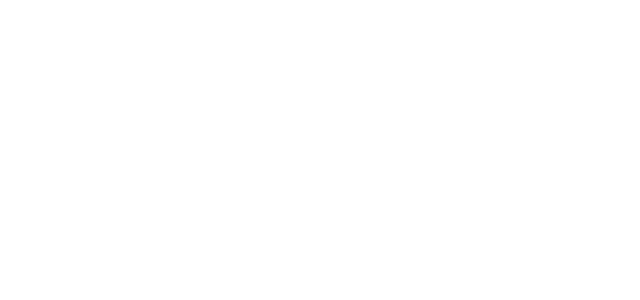
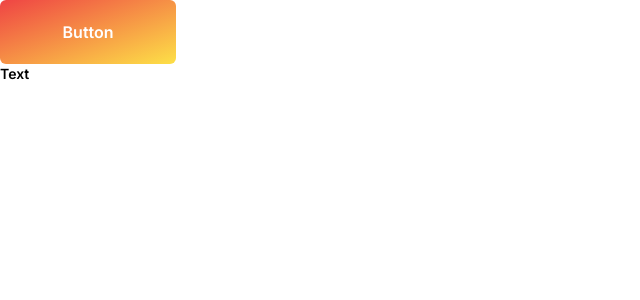
Before and after one commit to asianParadissseee/ig-group, a React (Vite) app: page / in a window 1280 px wide. Shown: the top 300 px of the page, without its empty margins (0-640 px from the left). Built offline with nearby package versions, Linux system fonts and the light colour scheme; the HTML template or start-up script is replaced by a standard one.

Commit message:
customize button && text, add font family

```diff
--- a/src/atoms/app-button.tsx
+++ b/src/atoms/app-button.tsx
@@ -2,30 +2,36 @@
 
 export enum AppButtonSizeBackgroundColor {
   DARK = 'bg-black',
-  GRADIENT = 'bg-gradient-to-br from-red-500 to-yellow-300'
+  GRADIENT = 'bg-gradient-to-br from-red-500 to-yellow-300',
 }
 
 export enum AppButtonAlign {
   RIGHT = 'text-right',
   LEFT = 'text-left',
-  CENTER = 'text-center'
+  CENTER = 'text-center',
 }
 
 export enum AppButtonSize {
   L = 'w-44 h-16',
-  XL = 'w-6/12 h-10'
+  XL = 'w-6/12 h-10',
 }
+
 
 interface AppButtonProps extends ButtonHTMLAttributes<HTMLButtonElement> {
   size?: AppButtonSize;
   align?: AppButtonAlign;
-  backgroundColor: AppButtonSizeBackgroundColor;
-  children?: ReactNode;
+  backgroundColor?: AppButtonSizeBackgroundColor;
+  children: ReactNode;
+  border?: boolean;
 }
 
 const AppButton: FC<AppButtonProps> = memo((props) => {
-  const { children, size, align, backgroundColor, ...otherProps } = props;
-  return <button className={`${size} ${align} ${backgroundColor} text-white`}  {...otherProps}>{children}</button>;
+  const { children, size, align, backgroundColor, border, ...otherProps } = props;
+  return (
+    <button className={`${size} ${align} ${backgroundColor} ${border ? 'rounded-md' : ''} text-white font-semibold`} {...otherProps}>
+      {children}
+    </button>
+  );
 });
 
 export default AppButton;
--- a/src/atoms/app-text.tsx
+++ b/src/atoms/app-text.tsx
@@ -1,5 +1,40 @@
-const AppText = () => {
-  return <div></div>;
-};
+import { FC, memo, ReactNode } from 'react';
+
+
+export enum AppTextColor {
+  LIGHT = 'text-white',
+  DARK = 'text-black',
+  GRAY = 'text-gray-800'
+}
+
+export enum AppTextWeight {
+  M = 'font-normal',
+  L = 'font-semibold'
+}
+
+export enum AppTextSize {
+  S = 'text-[10px]',
+  M = 'text-xs',
+  L = 'text-sm',
+}
+
+interface AppTextProps {
+  children: ReactNode;
+  size?: AppTextSize;
+  weight?: AppTextWeight;
+  color?: AppTextColor;
+}
+
+
+const AppText: FC<AppTextProps> = memo((props) => {
+
+  const { children, size, weight, color } = props;
+
+  return (
+    <p className={`${size} ${weight} ${color}`}>
+      {children}
+    </p>
+  );
+});
 
 export default AppText;
--- a/src/index.css
+++ b/src/index.css
@@ -1,3 +1,5 @@
+@import url('https://fonts.googleapis.com/css2?family=Inter:wght@100;200;300;400;500;600;700;800;900&display=swap');
+
 @tailwind base;
 @tailwind components;
 @tailwind utilities;
@@ -7,6 +9,7 @@
     margin: 0;
     padding: 0;
     box-sizing: border-box;
+    font-family: "Inter", sans-serif;
 }
 
 html {
--- a/src/pages/home-page.tsx
+++ b/src/pages/home-page.tsx
@@ -1,5 +1,16 @@
+import AppButton, { AppButtonAlign, AppButtonSize, AppButtonSizeBackgroundColor } from '../atoms/app-button.tsx';
+import AppText, { AppTextColor, AppTextSize, AppTextWeight } from '../atoms/app-text.tsx';
+
 const HomePage = () => {
-  return <div></div>;
+  return <div>
+    <AppButton border={true} size={AppButtonSize.L} align={AppButtonAlign.CENTER}
+               backgroundColor={AppButtonSizeBackgroundColor.GRADIENT}>
+      Button
+    </AppButton>
+    <AppText color={AppTextColor.DARK} size={AppTextSize.L} weight={AppTextWeight.L}>
+      Text
+    </AppText>
+  </div>;
 };
 
 export default HomePage;
```
